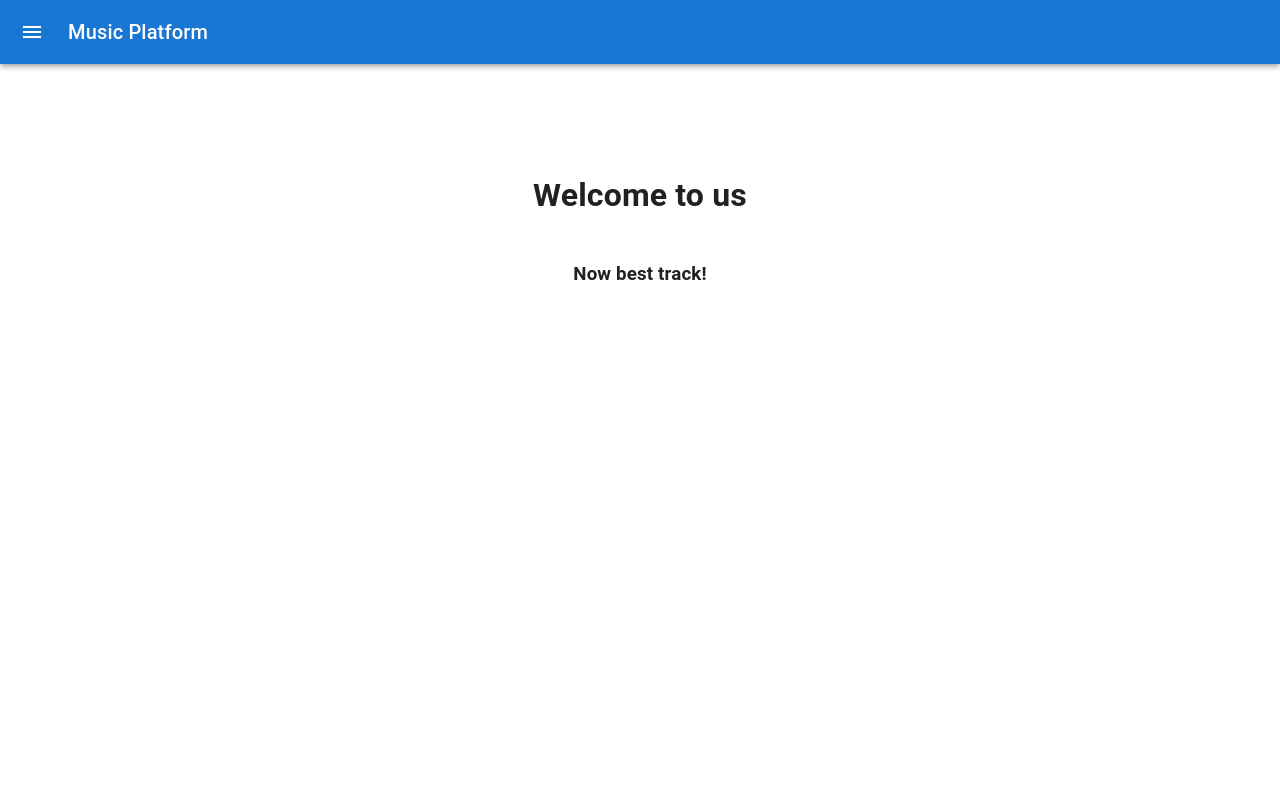
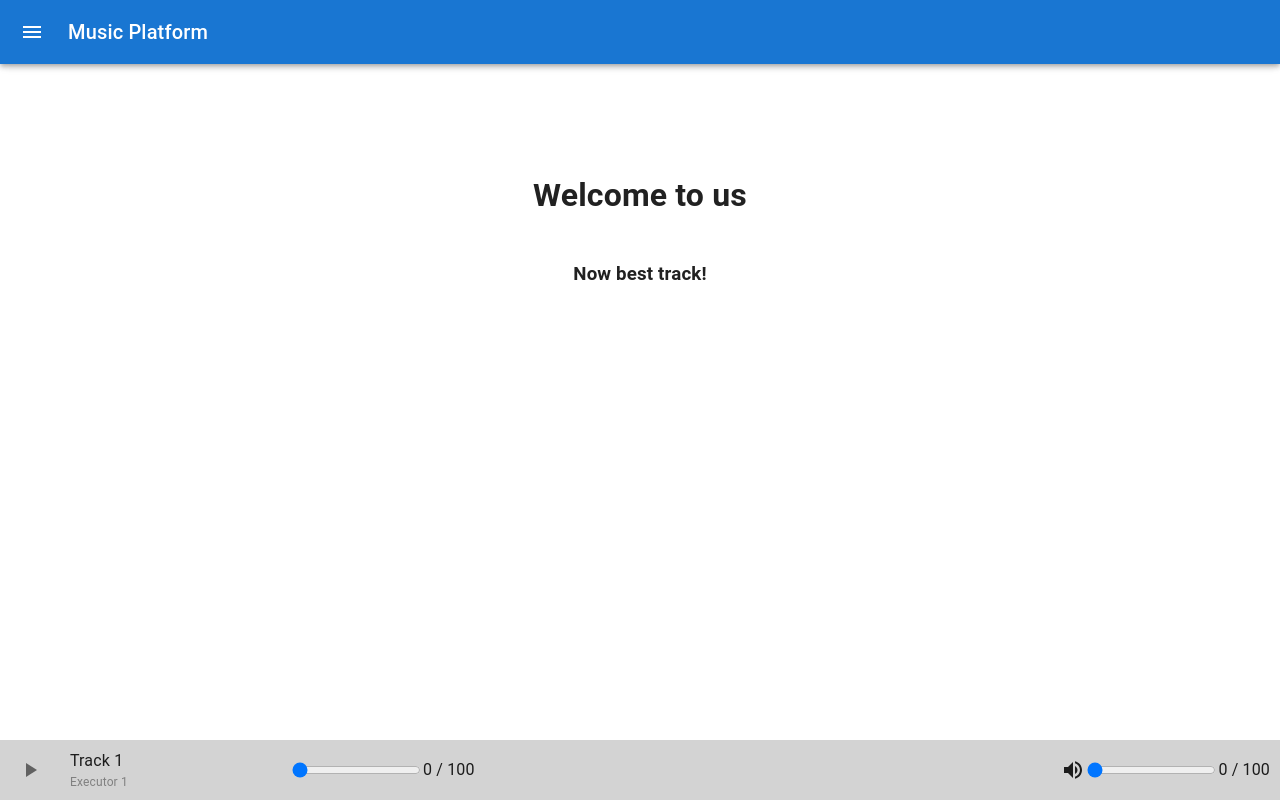
Before and after one commit to TheForgem4ster/Music-Platforms, a Next.js app in the folder client/: page / in a window 1280 px wide. Built offline with nearby package versions, Linux system fonts and the light colour scheme.

Commit message:
Final React Component

```diff
--- /dev/null
+++ b/client/components/Player.tsx
@@ -0,0 +1,31 @@
+import { Pause, PlayArrow, VolumeUp } from "@mui/icons-material";
+import { Grid, IconButton } from "@mui/material";
+import React from "react";
+import { ITrack } from "types/track";
+import styles from "../styles/Player.module.scss";
+import TrackProgress from "./TrackProgress";
+
+const Player = () => {
+    const track: ITrack =  {_id: '1', name: "Track 1", artist: "Executor 1", text: "text 1", listens: 15, audio: "https://localhost:5000/audio/", picture: "https://localhost:5000/picture/", comments: []}
+
+    const active = false;
+    return (
+        <div className={styles.player}>
+            <IconButton onClick={e => e.stopPropagation()}>
+                {!active
+                    ? <PlayArrow/>
+                    : <Pause/>
+                }
+            </IconButton>
+            <Grid container direction="column" style={{width: 200, margin: '0 20px'}}>
+                <div>{track.name}</div>
+                <div style={{fontSize: 12, color: 'gray'}}>{track.artist}</div>
+            </Grid>
+            <TrackProgress left={0} right={100} onChange={()=>({})}/>
+            <VolumeUp style={{marginLeft: 'auto'}}/>
+            <TrackProgress left={0} right={100} onChange={()=>({})}/>
+        </div>
+    )
+}
+
+export default Player;
--- /dev/null
+++ b/client/components/TrackProgress.tsx
@@ -0,0 +1,27 @@
+import React from "react";
+
+interface TrackProgressProps {
+    left: number;
+    right: number;
+    onChange: (e) => void
+}
+
+const TrackProgress: React.FC<TrackProgressProps> =
+({
+     left, right, onChange
+ }) => {
+    return (
+        <div style={{display: 'flex'}}>
+            <input
+                type="range"
+                min={0}
+                max={right}
+                value={left}
+                onChange={onChange}
+            />
+            <div>{left} / {right}</div>
+        </div>
+    );
+};
+
+export default TrackProgress;
--- a/client/layouts/MainLayouts.tsx
+++ b/client/layouts/MainLayouts.tsx
@@ -1,5 +1,6 @@
 import { Container } from "@mui/system";
 import Havbar from "components/Navbar";
+import Player from "components/Player";
 import React from "react";
 
 type Props = {
@@ -7,13 +8,13 @@ type Props = {
 };
 
 const MainLayouts : React.FC<Props> = ({children}) => (
-    <div>
+    <>
         <Havbar />
         <Container  style={{margin: '90px 0',minWidth: "100%", }}>
             {children}
         </Container>
-
-    </div>
+        <Player/>
+    </>
 )
 
 export default MainLayouts;
--- /dev/null
+++ b/client/styles/Player.module.scss
@@ -0,0 +1,11 @@
+
+.player {
+    height: 60px;
+    width: 100%;
+    position: fixed;
+    bottom: 0;
+    display: flex;
+    align-items: center;
+    padding: 0 10px;
+    background-color: lightgray;
+  }
```
Also changed, not shown: client/components/FileUpload.tsx (+7 -8 lines), client/src/pages/tracks/create.tsx (+8 -2 lines).
